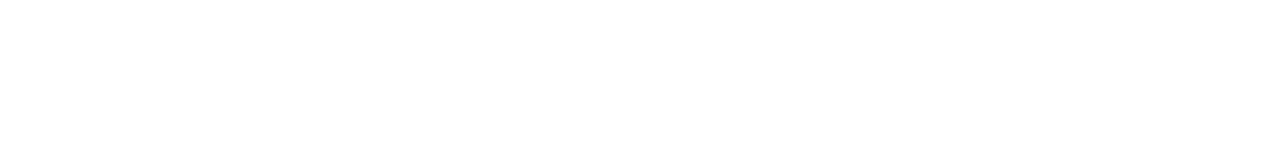
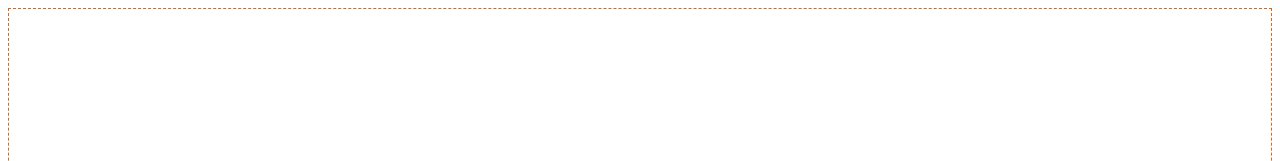
Before and after one commit to daria-marczak/hello-world, a plain HTML site: page index.html in a window 1280 px wide. Shown: the top 161 px of the page. Drawn offline with Linux system fonts and the light colour scheme.

Commit message:
Added some styles

```diff
--- a/index.html
+++ b/index.html
@@ -1,8 +1,9 @@
 <!DOCTYPE html>
 <html>
 <head>
-<title>Lorem/ip</title>
+  <title>Lorem/ip</title>
+  <link rel="stylesheet" href="style.css">
 </head>
 <body>
-<body>
+</body>
 </html>
--- /dev/null
+++ b/style.css
@@ -0,0 +1,4 @@
+body {
+  border: dashed thin chocolate;
+  min-height: 50vh;
+}
```
